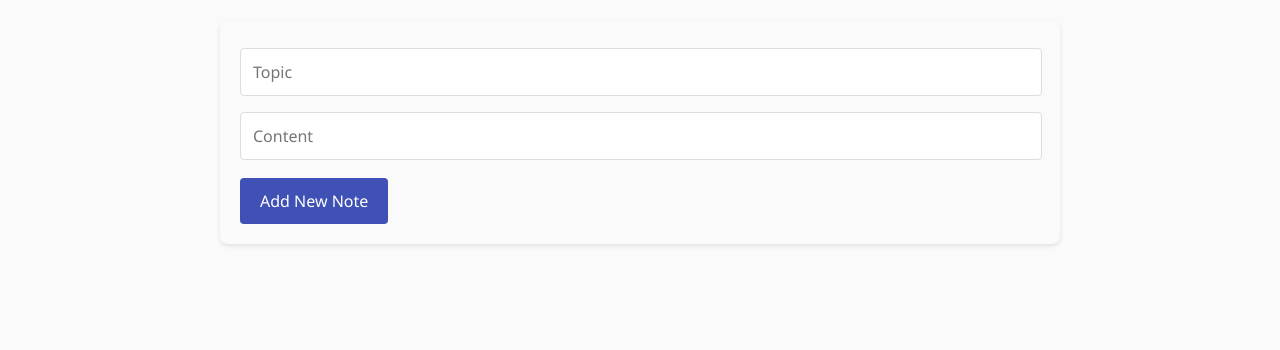
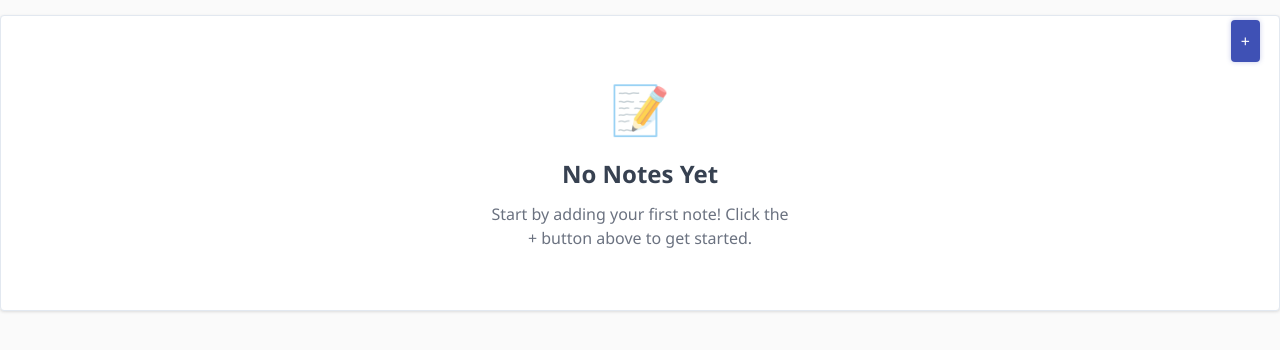
Before and after one commit to rojan-basnet/NoteApp, a React (Vite) app in the folder frontend/: page /1/1/dashboard/notebody in a window 1280 px wide. Shown: the top 350 px of the page. Built offline with nearby package versions, Linux system fonts and the light colour scheme.

Commit message:
new style

```diff
--- a/frontend/src/pages/NotePage.jsx
+++ b/frontend/src/pages/NotePage.jsx
@@ -15,6 +15,7 @@ const [newNoteCounter,setNewNoteCounter]=useState(0);
 const [isEmpty,setIsEmpty]=useState(false);
 const [userToken,setUserToken]=useState("");
 const {id,noteId}=useParams()
+const [showAddNote,setShowAddNote]=useState(false);
 
 useEffect(()=>{
   const token=localStorage.getItem("userToken");
@@ -87,17 +88,35 @@ async function handlenoteDelete(NoteDelId){
     }
 }
   return (
-    <div className='mainNotesContainer'>
-        <div>
-          {
-            subRelatedNotes.map((ele,index)=>( <div key={index} className='NoteTopic'>{ele.topic} <i className="fa-solid fa-trash"onClick={()=>handlenoteDelete(ele._id)}></i> <br /> <div className='NoteContent'>{ele.content}</div></div>))
-          }
+    <>
+      <div className='notesContainer'>
+          {subRelatedNotes.length === 0 ? (
+            <div className='noNotesMessage'>
+              <div className='noNotesIcon'>📝</div>
+              <h3>No Notes Yet</h3>
+              <p>Start by adding your first note! Click the + button above to get started.</p>
+            </div>
+          ) : (
+            subRelatedNotes.map((ele,index)=>(
+              <div key={index} className='NoteTopic'>
+                {ele.topic}
+                <i className="fa-solid fa-trash" onClick={()=>handlenoteDelete(ele._id)}></i>
+                <br />
+                <div className='NoteContent'>{ele.content}</div>
+              </div>
+            ))
+          )}
         </div>
+    <div className='mainNotesContainer' style={{display:showAddNote? "block":"none"}}>
+
         <input type="text" placeholder='Topic' value={notebody.topic} onChange={(e)=>setNoteBody({...notebody,topic:e.target.value})}/>
         <input type="text" placeholder='Content'value={notebody.content} onChange={(e)=>setNoteBody({...notebody,content:e.target.value})} />
         <div style={{display: isEmpty? "flex":"none",color:"hsla(0, 100%, 44%, 1.00)"}}>You can't add empty notes !</div>
         <button onClick={handleNoteBodySubmit}>Add New Note</button>
+
     </div>
+    <div className='addNoteButton' onClick={()=>setShowAddNote(prev=>!prev)}>+</div>
+    </>
   )
 }
 
--- a/frontend/src/pages/notePage.css
+++ b/frontend/src/pages/notePage.css
@@ -3,10 +3,26 @@
   color: #212121;
   padding: 20px;
   max-width: 800px;
-  margin: 20px auto;
   border-radius: 8px;
   box-shadow: 0 2px 4px rgba(0, 0, 0, 0.1);
   font-family: 'Roboto', sans-serif;
+  position: fixed;
+  bottom: 20px;
+  left: 50%;
+  transform: translateX(-50%);
+}
+
+.addNoteButton {
+  position: fixed;
+  top: 20px;
+  right: 20px;
+  cursor: pointer;
+  padding: 10px;
+  background-color: #3F51B5;
+  color: #fff;
+  border-radius: 4px;
+  transition: transform .3s ease;
+  box-shadow: 0 0 5px rgba(63, 81, 181, 0.3);
 }
 
 .mainNotesContainer .NoteTopic {
@@ -36,15 +52,18 @@
   background-color: #fff;
   transition: border-color 0.3s ease, box-shadow 0.3s ease;
 }
-.mainNotesContainer .NoteTopic i{
-  transition: transform .3s ease ;
-  color:hsl(0, 100%, 70%) ;
+
+.mainNotesContainer .NoteTopic i {
+  transition: transform .3s ease;
+  color: hsl(0, 100%, 70%);
 }
-.mainNotesContainer .NoteTopic i:hover{
-  color:hsl(0, 100%, 50%) ;
+
+.mainNotesContainer .NoteTopic i:hover {
+  color: hsl(0, 100%, 50%);
   transform: scale(1.1);
   box-shadow: 0 0 5px rgba(63, 81, 181, 0.3);
 }
+
 .mainNotesContainer input[type="text"]:focus {
   outline: none;
   border-color: #3F51B5;
@@ -61,6 +80,9 @@
   cursor: pointer;
   transition: background-color 0.3s ease, box-shadow 0.3s ease;
   margin-top: 10px;
+  display: block;
+  margin-left: auto;
+  margin-right: auto;
 }
 
 .mainNotesContainer button:hover {
@@ -72,10 +94,94 @@
   background-color: #303F9F;
 }
 
+/* Notes Container Styling */
+.notesContainer {
+  background: #ffffff;
+  border-radius: 4px;
+  padding: 20px;
+  margin: 15px 0;
+  box-shadow: 0 1px 3px rgba(0, 0, 0, 0.12);
+  border: 1px solid #e2e8f0;
+}
+
+.notesContainer .NoteTopic {
+  background: #fafbfc;
+  padding: 18px;
+  margin-bottom: 12px;
+  border-radius: 3px;
+  font-size: 1.2rem;
+  font-weight: 600;
+  color: #2d3748;
+  border: 1px solid #e2e8f0;
+  border-left: 3px solid #8b5cf6;
+  transition: all 0.2s ease;
+  position: relative;
+}
+
+.notesContainer .NoteTopic:hover {
+  box-shadow: 0 2px 6px rgba(139, 92, 246, 0.15);
+  border-left-color: #7c3aed;
+}
+
+.notesContainer .NoteContent {
+  margin-top: 12px;
+  font-size: 1rem;
+  color: #4a5568;
+  line-height: 1.6;
+  font-weight: 400;
+  padding: 14px;
+  background: #ffffff;
+  border-radius: 3px;
+  border-left: 2px solid #e2e8f0;
+}
+
+.notesContainer .NoteTopic i {
+  position: absolute;
+  top: 18px;
+  right: 18px;
+  color: #ef4444;
+  font-size: 16px;
+  cursor: pointer;
+  transition: all 0.2s ease;
+}
+
+.notesContainer .NoteTopic i:hover {
+  color: #dc2626;
+  transform: scale(1.05);
+}
+
+/* No Notes Message Styling */
+.noNotesMessage {
+  text-align: center;
+  padding: 40px 20px;
+  color: #6b7280;
+}
+
+.noNotesIcon {
+  font-size: 3rem;
+  margin-bottom: 16px;
+  opacity: 0.7;
+}
+
+.noNotesMessage h3 {
+  color: #374151;
+  font-size: 1.5rem;
+  font-weight: 600;
+  margin-bottom: 12px;
+}
+
+.noNotesMessage p {
+  color: #6b7280;
+  font-size: 1rem;
+  line-height: 1.5;
+  max-width: 300px;
+  margin: 0 auto;
+}
+
 @media (max-width: 600px) {
   .mainNotesContainer {
     padding: 15px;
-    margin: 10px;
+    width: 90%;
   }
 
   .mainNotesContainer .NoteTopic {
@@ -93,6 +199,11 @@
   }
 
   .mainNotesContainer button {
+    background-color: #3F51B5;
+    color: #fff;
     padding: 10px 15px;
     font-size: 0.9rem;
-  }}
+    display: block;
+    margin: 10px auto;
+  }
+}
```
Also changed, not shown: 1 other file (tests, documents, lock files or other folders).
